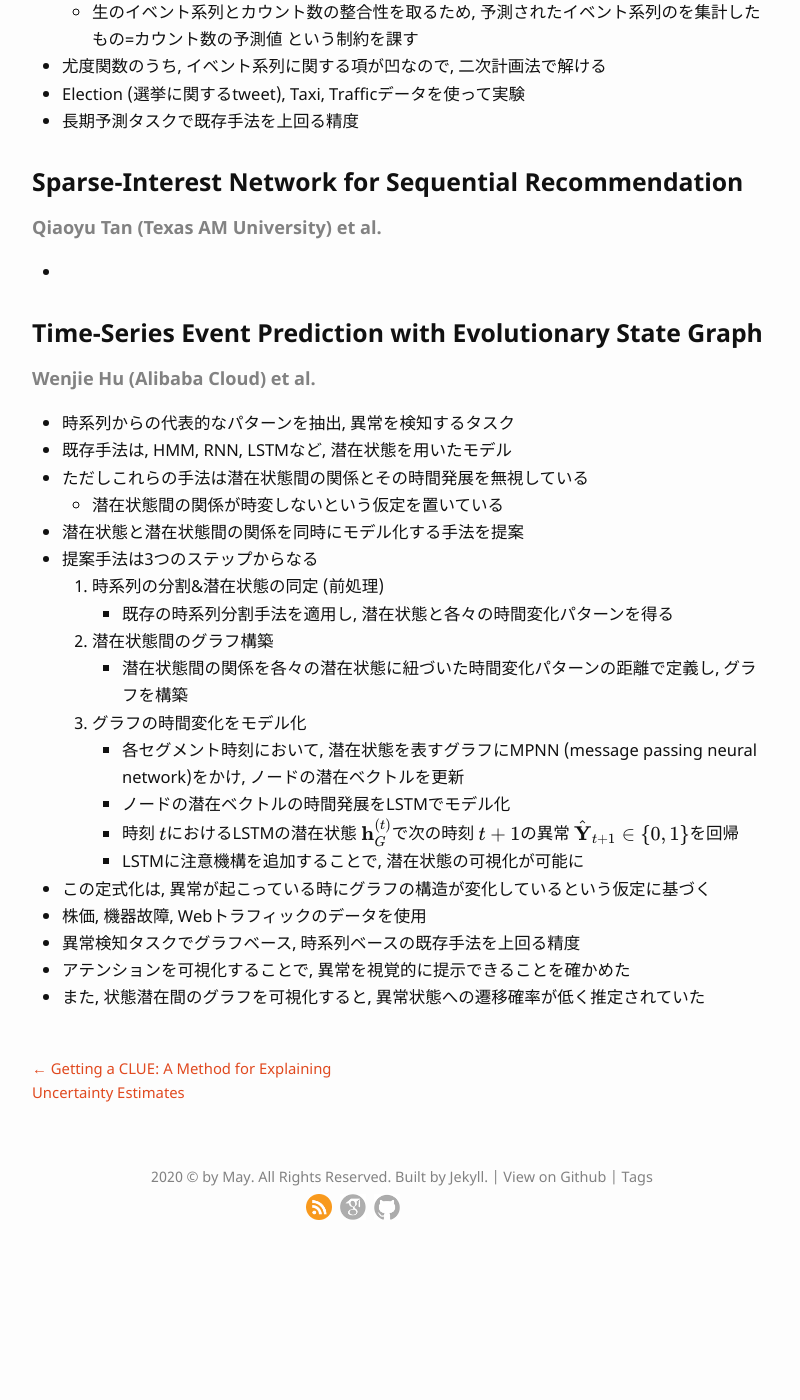
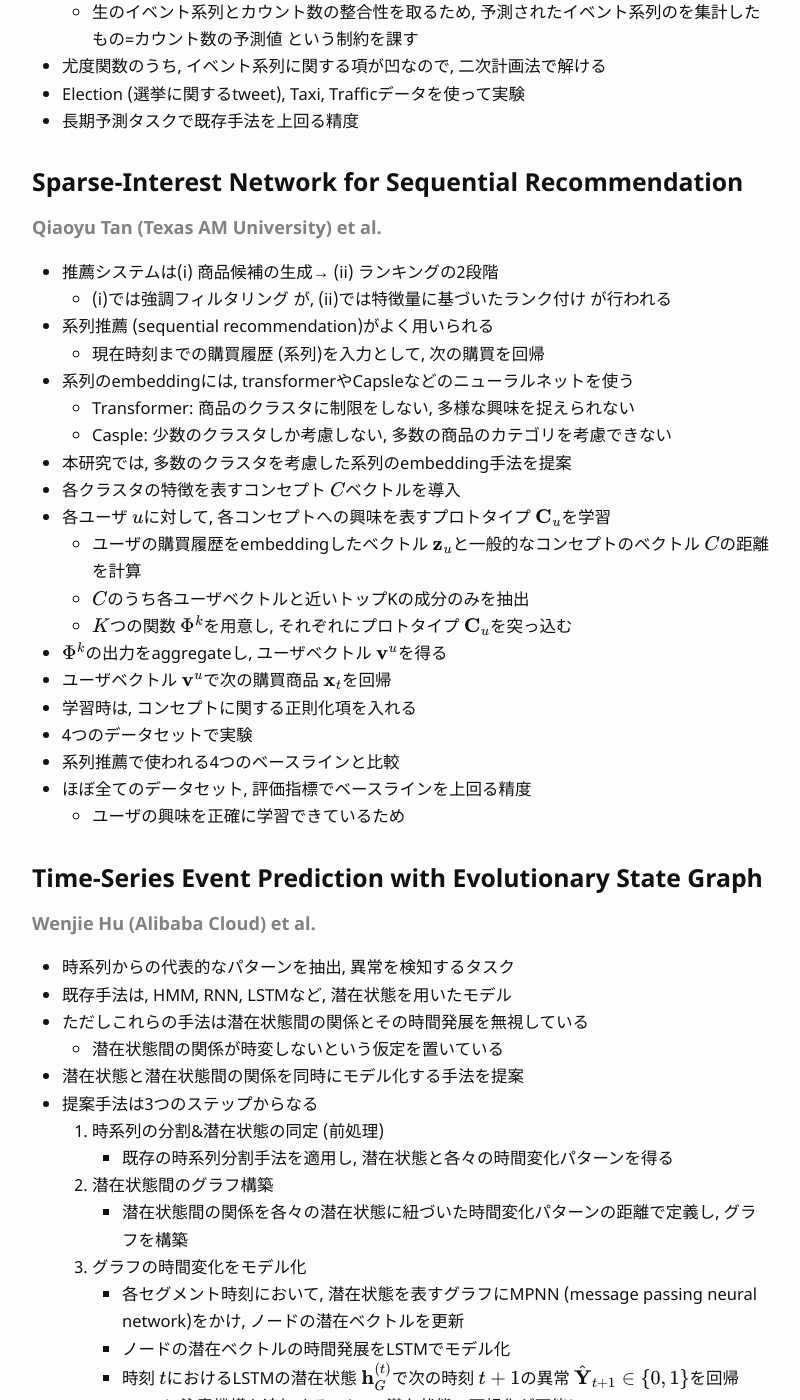
Before and after one commit to mayaaaa/mayaaaa.github.io, a Jekyll site: the page built from _posts/2021-03-08-wsdm-memo.md, in a window 1280 px wide and 1400 px high, scrolled down 17114 px. Shown: the whole window, without its empty margins (238-1038 px from the left). Built offline with Jekyll 4.4.1, drawn with Linux system fonts in a browser that asks for light colours; some web fonts are replaced; formulas are drawn with MathJax 3; before the commit the page ends 18354 px from its top, so only the background shows below that.

Commit message:
update blog post

```diff
--- a/_posts/2021-03-08-wsdm-memo.md
+++ b/_posts/2021-03-08-wsdm-memo.md
@@ -547,7 +547,26 @@ tags: [WSDM21]
 
 ### Sparse-Interest Network for Sequential Recommendation
 #### Qiaoyu Tan (Texas AM University) et al.
--
+- 推薦システムは(i) 商品候補の生成→ (ii) ランキングの2段階
+  - (i)では強調フィルタリング が, (ii)では特徴量に基づいたランク付け が行われる
+- 系列推薦 (sequential recommendation)がよく用いられる
+  - 現在時刻までの購買履歴 (系列)を入力として, 次の購買を回帰
+- 系列のembeddingには, transformerやCapsleなどのニューラルネットを使う
+  - Transformer: 商品のクラスタに制限をしない, 多様な興味を捉えられない
+  - Casple: 少数のクラスタしか考慮しない, 多数の商品のカテゴリを考慮できない
+- 本研究では, 多数のクラスタを考慮した系列のembedding手法を提案
+- 各クラスタの特徴を表すコンセプト $$C$$ベクトルを導入
+- 各ユーザ $$u$$に対して, 各コンセプトへの興味を表すプロトタイプ $${\bf C}_u$$を学習
+  - ユーザの購買履歴をembeddingしたベクトル $${\bf z}_u$$と一般的なコンセプトのベクトル $$C$$の距離を計算
+  - $$C$$のうち各ユーザベクトルと近いトップKの成分のみを抽出
+  - $$K$$つの関数 $$\Phi^k$$を用意し, それぞれにプロトタイプ $${\bf C}_u$$を突っ込む
+- $$\Phi^k $$の出力をaggregateし, ユーザベクトル $${\bf v}^u$$を得る
+- ユーザベクトル $${\bf v}^u$$で次の購買商品 $${\bf x}_t$$を回帰
+- 学習時は, コンセプトに関する正則化項を入れる
+- 4つのデータセットで実験
+- 系列推薦で使われる4つのベースラインと比較
+- ほぼ全てのデータセット, 評価指標でベースラインを上回る精度
+  - ユーザの興味を正確に学習できているため
 
 
 
```
